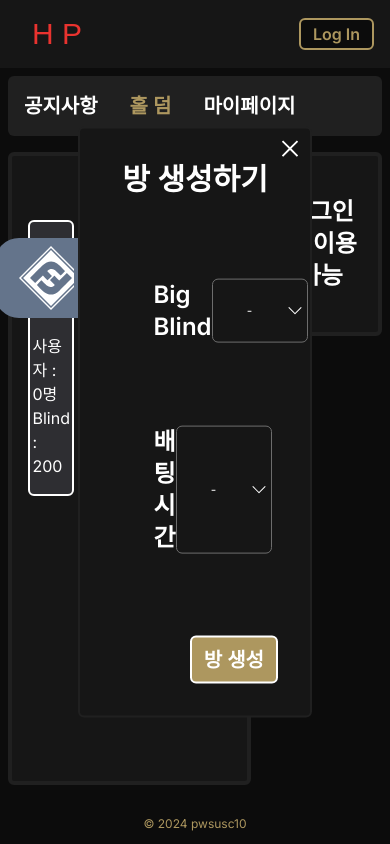
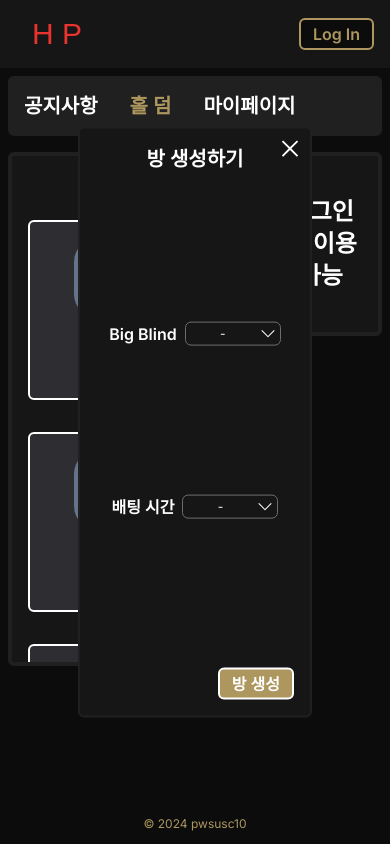
Before and after one commit to pwsusc10/Texas-Hold-em, a Next.js app: page /game in a window 390 px wide. Both pictures are taken after a click on the button "방 생성". Built offline with nearby package versions, Linux system fonts and the light colour scheme; no server answers; a web font is replaced by a local one.

Commit message:
design: game rooms page 반응형 design

```diff
--- a/src/components/notice/NoticeContent.tsx
+++ b/src/components/notice/NoticeContent.tsx
@@ -2,7 +2,7 @@ import React from 'react';
 
 export default function NoticeContent() {
   return (
-    <div className="w-2/3 min-h-[50vh] sm:min-h-[65vh] md:min-h-[75vh] border-4 border-deepdark bg-secondary rounded-md">
+    <div className="w-2/3 border-4 border-deepdark bg-secondary rounded-md min-h-[55vh] sm:min-h-[65vh] md:min-h-[75vh]">
       <div className="w-full h-full flex justify-center items-center">
         <div className="w-[70%] h-[50%] bg-black rounded-md flex justify-center items-center text-xl sm:text-2xl md:text-3xl text-pretty">
           공지사항 없습니다.
--- a/src/components/room/RoomsContainer.tsx
+++ b/src/components/room/RoomsContainer.tsx
@@ -76,12 +76,12 @@ export default function RoomsContainer() {
   };
 
   return (
-    <div className="w-2/3 min-h-[75vh] border-4 border-deepdark bg-secondary rounded-md">
-      <div className="w-full h-full flex flex-col p-4 gap-4">
+    <div className="w-2/3 border-4 border-deepdark bg-secondary rounded-md min-h-[55vh] sm:min-h-[65vh] md:min-h-[75vh]">
+      <div className="w-full h-full max-h-[60vh] flex flex-col p-4 gap-4 overflow-y-auto">
         <ColorButton onClick={() => setIsCreateRoomModalOpen(true)} filled className="w-fit self-end">
           방 생성
         </ColorButton>
-        <div className="grid grid-cols-3 gap-8 ">
+        <div className="grid grid-cols-1 sm:grid-cols-2 md:grid-cols-3 gap-8">
           {publicRoomsBlind.map((blind, index) => (
             <div
               key={index}
@@ -99,15 +99,16 @@ export default function RoomsContainer() {
           ))}
         </div>
       </div>
+
       {isCreateRoomModalOpen && (
         <Modal size="lg">
-          <div className="relative w-full h-full flex flex-col justify-between items-center p-[2rem]">
+          <div className="relative w-full h-full flex flex-col justify-between items-center p-[1rem] sm:p-[2rem] whitespace-nowrap">
             <div className="absolute top-2 right-2" onClick={() => setIsCreateRoomModalOpen(false)}>
               <CancelIcon className="hover:cursor-pointer hover:scale-110" size={24} />
             </div>
-            <div className="text-3xl font-semibold">방 생성하기</div>
-            <div className="w-1/2 flex justify-between">
-              <p className="text-2xl font-semibold">Big Blind</p>
+            <div className="text-xl sm:text-2xl md:text-3xl font-semibold">방 생성하기</div>
+            <div className="flex justify-between gap-2 sm:gap-4">
+              <p className="text-base sm:text-xl md:text-2xl font-semibold ">Big Blind</p>
               <DropDown
                 placeholder="-"
                 options={blindList}
@@ -117,8 +118,8 @@ export default function RoomsContainer() {
                 renderOption={(option: number) => <p>{option}</p>}
               />
             </div>
-            <div className="w-1/2 flex justify-between">
-              <p className="text-2xl font-semibold">배팅 시간</p>
+            <div className="flex justify-between gap-2 sm:gap-4">
+              <p className="text-base sm:text-xl md:text-2xl font-semibold">배팅 시간</p>
               <DropDown
                 placeholder="-"
                 options={timeList}
@@ -128,7 +129,7 @@ export default function RoomsContainer() {
                 renderOption={(option: number) => <p>{option}</p>}
               />
             </div>
-            <ColorButton onClick={() => createRoomHandler()} filled className="self-end w-fit h-[3rem] text-xl">
+            <ColorButton onClick={() => createRoomHandler()} filled className="self-end w-fit h-[2rem] sm:h-[3rem] text-base sm:text-xl">
               방 생성
             </ColorButton>
           </div>
--- a/src/components/user/MiniProfile.tsx
+++ b/src/components/user/MiniProfile.tsx
@@ -38,7 +38,7 @@ export default function MiniProfile() {
           </div>
           <p className="text-base sm:text-xl md:text-2xl whitespace-nowrap">{user.chips} c</p>
         </div>
-        <Link href="/my/log" className="h-fit border-2 border-white rounded-md bg-yellow py-3 px-2 font-semibold text-sm sm:text-base">
+        <Link href="/my/log" className="h-fit border-2 border-white rounded-md bg-yellow font-semibold text-sm sm:text-base px-1 py-1.5  sm:px-2 sm:py-3">
           상세보기
         </Link>
       </div>
```
